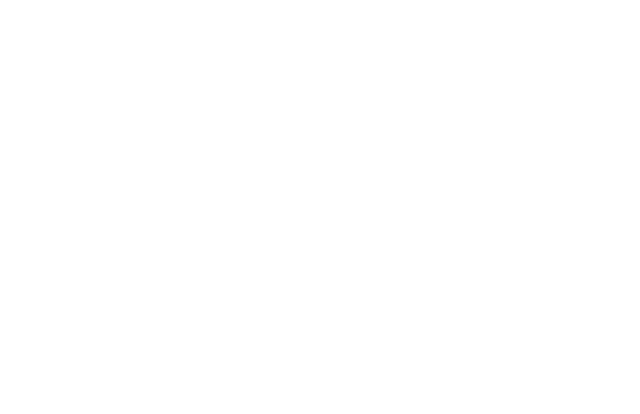
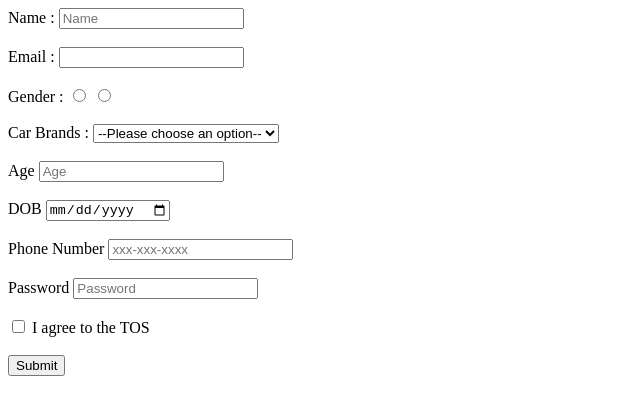
Before and after one commit to acciojob/signup-form-car-Tushar161616, a website: page main.html in a window 1280 px wide. Shown: the whole page, without its empty margins (0-640 px from the left). Drawn offline with Linux system fonts and the light colour scheme.

Commit message:
created a submission

```diff
--- a/main.html
+++ b/main.html
@@ -8,6 +8,39 @@
 
 <body>
 	<!-- the entire body must be written by student -->
+	<form method="post">
+		<label for="name">Name :</label>
+		<input type="text" id="name" placeholder="Name" required></br></br>
+		<label for="email">Email :</label>
+		<input type="email" id="email" required><br><br>
+		<label for="gender_m,gender_f">Gender :</label>
+		<input id="gender_m" name="gender" type="radio"  required>
+	    <input id="gender_f" name="gender" type="radio"></br></br>
+		<label for="cars" >Car Brands :</label>
+		<select id="cars" required>
+			<option>--Please choose an option--</option>
+			<option value="ScorpioS11">Scorpio S11 Classic</option>
+			<option value="Thar">Thar</option>
+			<option value="bolero">Bolero</option>
+			<option value="g-wagon">G-Wagon</option>
+			<option value="RR">Rolls Royals</option>
+			<option value="nexon">Nexon</option>
+			<option value="nexon-ev">Nexon EV</option>
+			<option value="harrier">Harrier</option>
+		</select><br><br>
+		<label for="age">Age</label>
+		<input type="number" id="age" placeholder="Age" required><br><br>
+		<label for="dob">DOB</label>
+		<input type="date" id="dob" required><br><br>
+		<label for="tel">Phone Number</label>
+		<input type="tel" id="tel" placeholder="xxx-xxx-xxxx"><br><br>
+		<label for="password">Password</label>
+		<input type="password" id="password" placeholder="Password" required><br><br>
+
+		<input type="checkbox" id="tos" required>
+		<label for="tos">I agree to the TOS</label><br><br>
+		<button>Submit</button>
+	</form>
     <script type="text/javascript" src="./script.js">
 </script>
 
```
